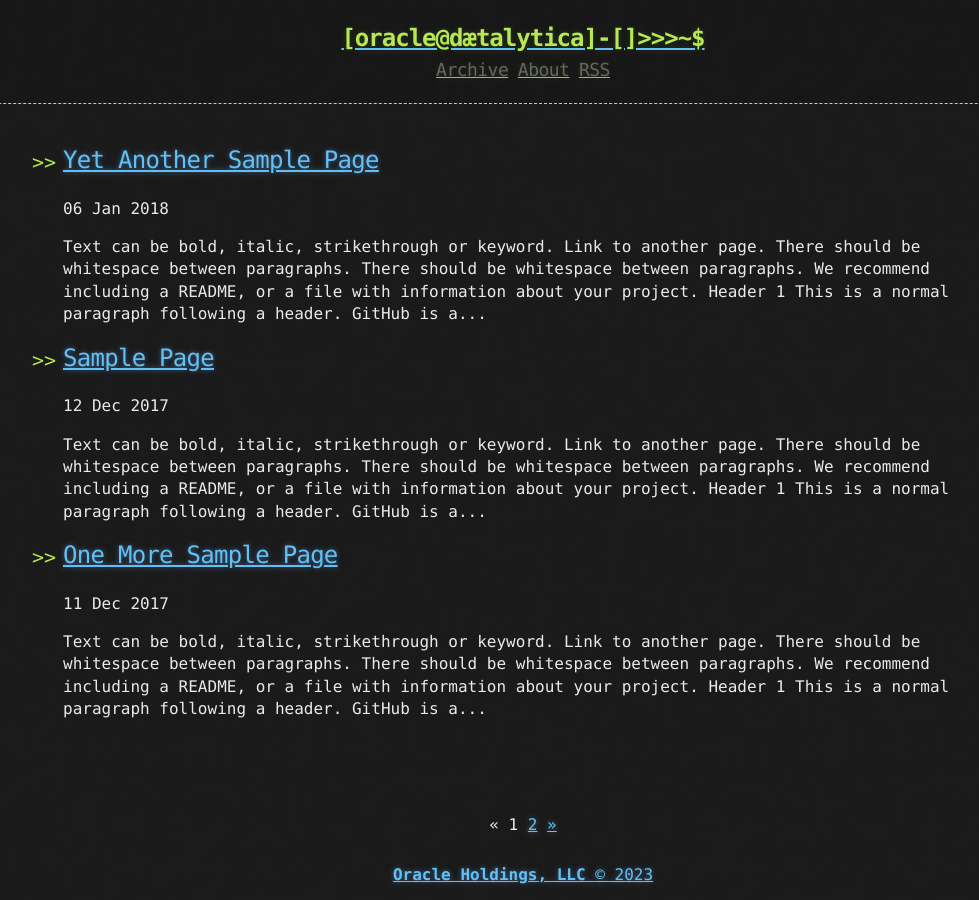
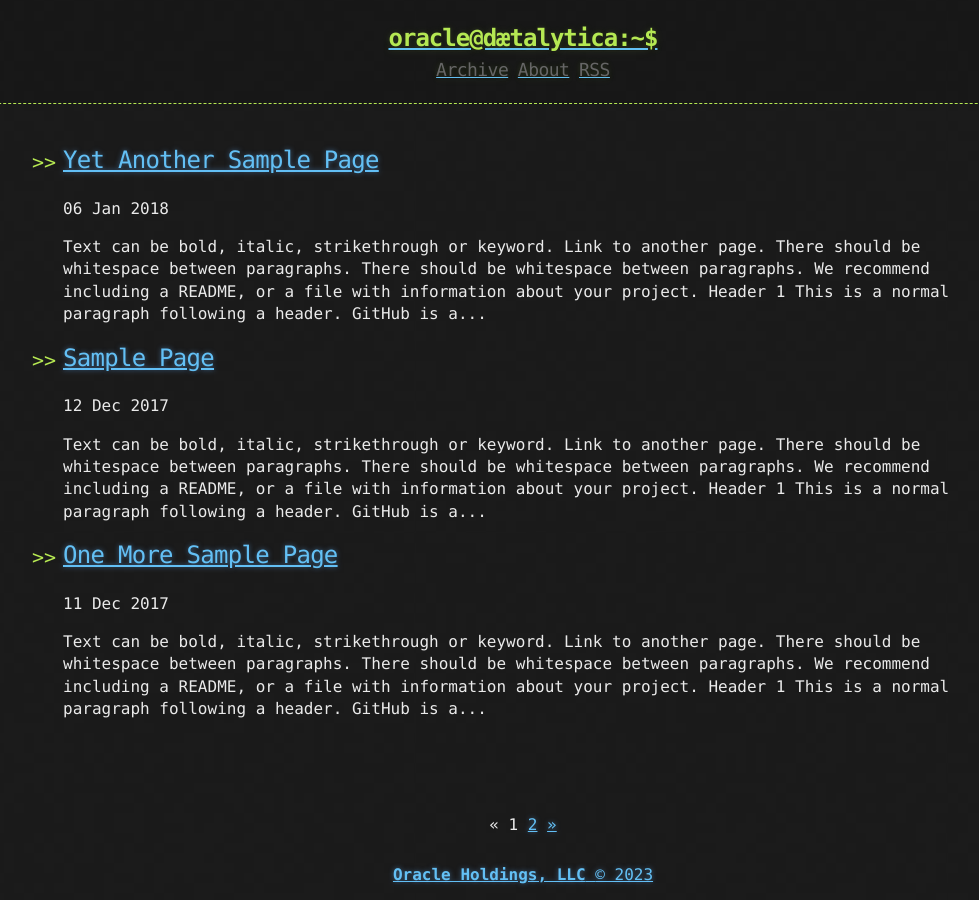
Before and after one commit to Daetalytica/daetalytica.github.io, a Jekyll site: the page built from index.html, in a window 1280 px wide. Shown: the whole page, without its empty margins (117-1096 px from the left). Built offline with Jekyll 4.4.1, drawn with Linux system fonts in a browser that asks for light colours; the list of posts is cut into pages by our own code.

Commit message:
decorating header prompt

```diff
--- a/_includes/header.html
+++ b/_includes/header.html
@@ -2,7 +2,7 @@
   <div>
     <a href="{{ "/" | prepend: site.baseurl | replace: '//', '/' }}">
     {% assign owner_first_name = site.owner | split: " " %}
-    <h1>[{{ owner_first_name[0] | downcase }}@{{ site.title | downcase }}]-[{{ page.title }}]>>>~$</h1>
+    <h1>{{ owner_first_name[0] | downcase }}@{{ site.title | downcase }}:~$</h1>
     </a>
     <div class="header-links">
       {% include links.html %}
```
